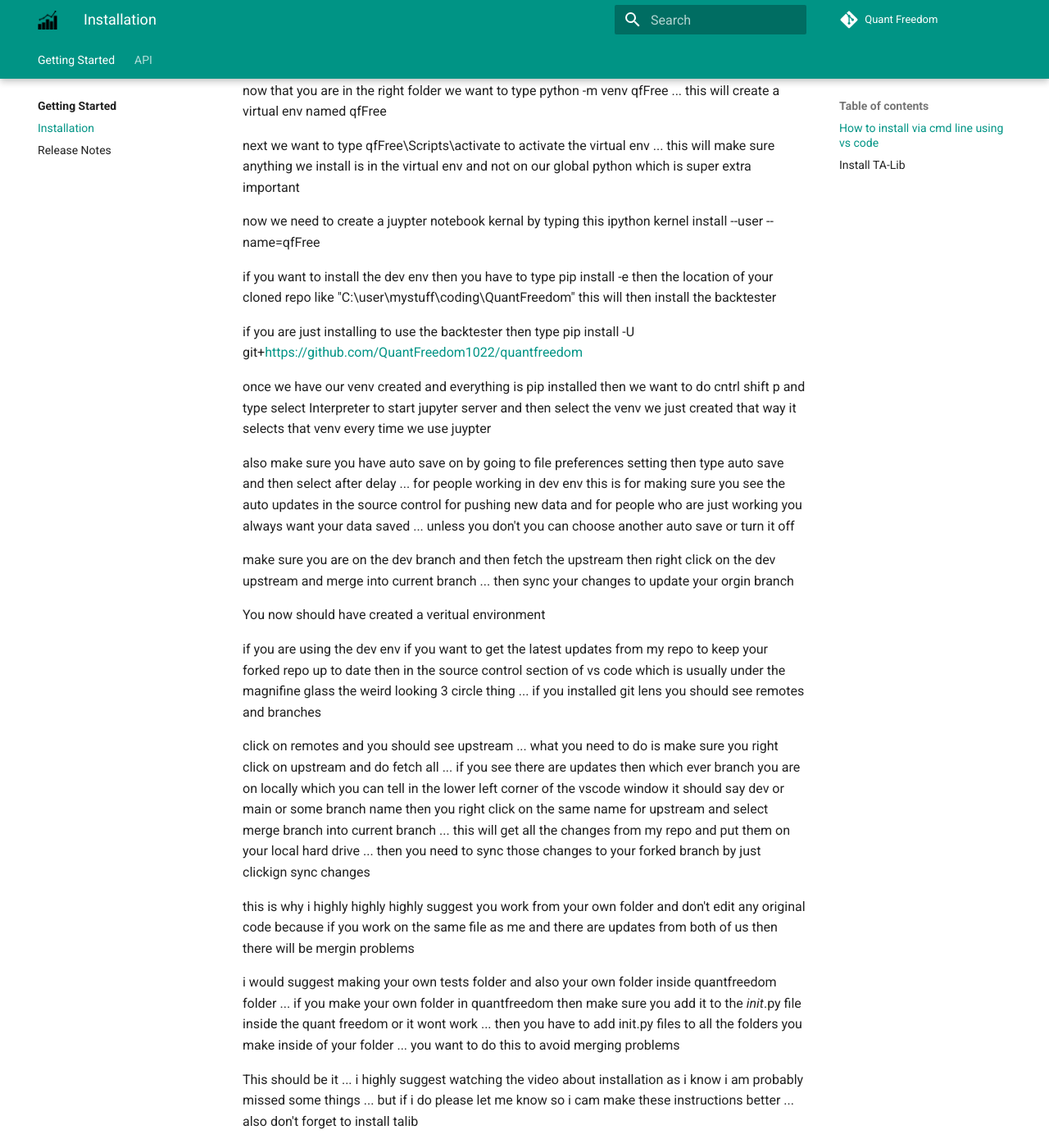
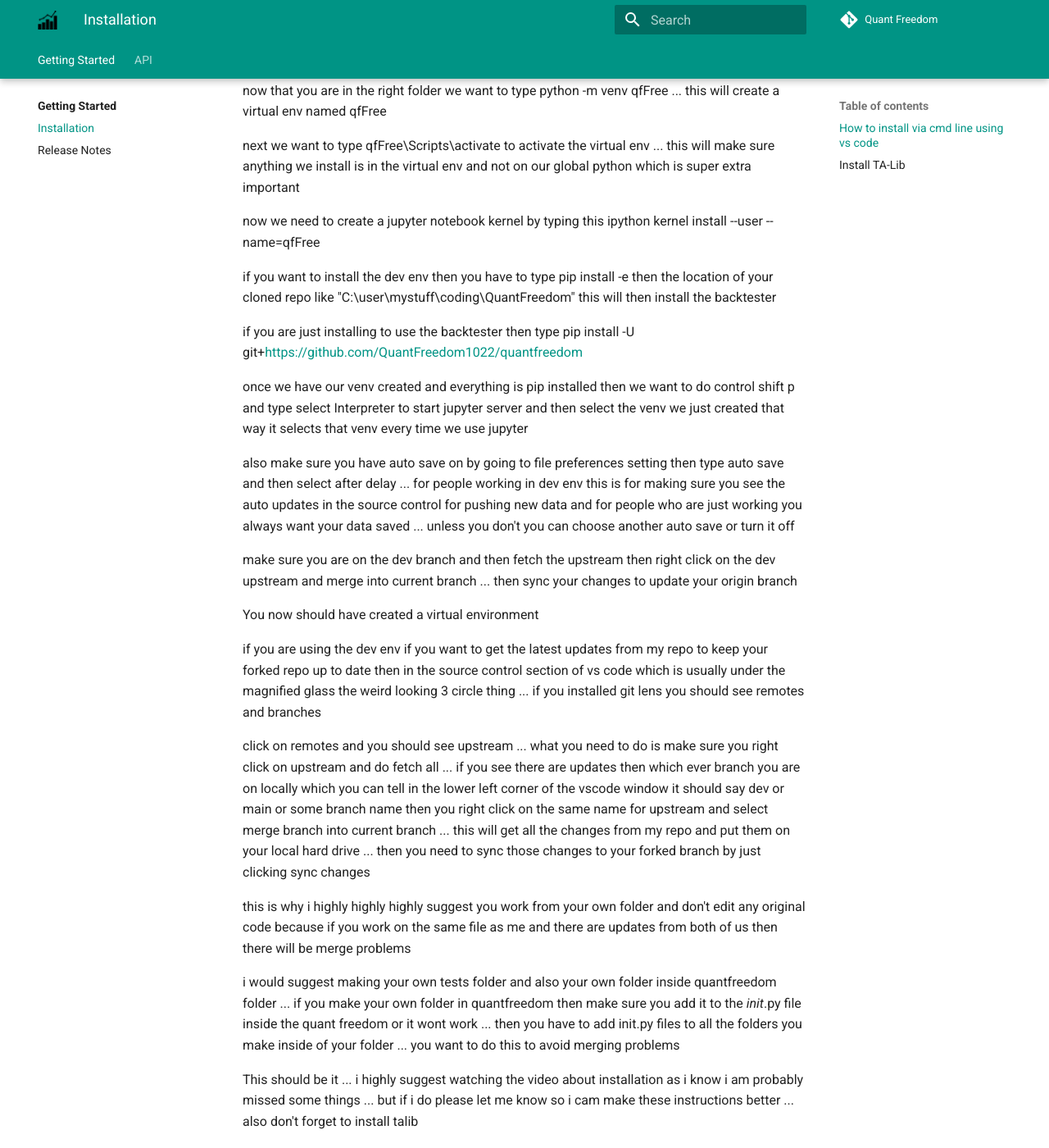
Before and after one commit to quantfreedom/QuantFreedom, an MkDocs documentation site: the page built from docs/docs/getting-started/install.md, in a window 1280 px wide and 1400 px high, scrolled down 1656 px. Shown: the whole window at 82% size. Built offline with MkDocs 1.6.1 and Material for MkDocs 9.7.7, drawn with Linux system fonts in a browser that asks for light colours; comment, search, counter and statistics services are not loaded; some of the changed text lies outside the part shown.

```diff
--- a/docs/docs/getting-started/install.md
+++ b/docs/docs/getting-started/install.md
@@ -3,24 +3,24 @@
 ## How to install via cmd line using vs code
 If you have any problems along the way make sure you message me and let me know what you are having a problem with ... i want these installation instructions to be perfect so anyone can install
 
-I am using vscode because it is so easy to use and you can use juypter notebooks in it for free
+I am using vscode because it is so easy to use and you can use jupyter notebooks in it for free
 
 Before we start:
 
-To avoid all types of issues i would suggestion uninstalling anaconda and all of your python installations, unless you know for sure that you need those previous versions for other projects and everything ... or if you are familar with python already and you know what you are doing you can keep them ... but there have been many pathing issues with having different versions and anaconda installed.
+To avoid all types of issues i would suggestion uninstalling anaconda and all of your python installations, unless you know for sure that you need those previous versions for other projects and everything ... or if you are familiar with python already and you know what you are doing you can keep them ... but there have been many pathing issues with having different versions and anaconda installed.
 
-So if you do not need to do any of this then you can move to the next section ... but if you do need to unisntall then go and uninstall all of your python versions and anaconda versions ... then go to the python website and download python 3.10.10 and then make sure you select add to path when installing and also install for all users. https://www.python.org/downloads/
+So if you do not need to do any of this then you can move to the next section ... but if you do need to uninstall then go and uninstall all of your python versions and anaconda versions ... then go to the python website and download python 3.10.10 and then make sure you select add to path when installing and also install for all users. https://www.python.org/downloads/
 
 Then make sure you have git installed ... if you don't go to the git website and download git and install. To the best of my knowledge all you need to do is just hit next for everything but i also suggest at least reading some of the options. https://git-scm.com/downloads
 
-once you have git and python installed we need to check to make sure you were able to add everything to the path properly so press your windows key and type edit the system environment variables then click on environment variables then double click on path and make sure your ptyhon 310 scripts and python 310 are at the top then you woant your vs code bin below it ... so your order should look something like mine but i think the most important is that the python version you want to use is first
+once you have git and python installed we need to check to make sure you were able to add everything to the path properly so press your windows key and type edit the system environment variables then click on environment variables then double click on path and make sure your python 310 scripts and python 310 are at the top then you want your vs code bin below it ... so your order should look something like mine but i think the most important is that the python version you want to use is first
 ![env var](docs/docs/assets/env_var.png)
 
 Now download vs code https://code.visualstudio.com/download and then go to the extensions tab and install python, jupyter and gitlens and also python environment manager
 
 once you have vscode installed launch it and then press ctrl shift p and then type in terminal select default profile .. then make sure you select cmd prompt as the default
 
-now you want to go to a location on your computer and create a folder called coding because this is where you will store your virtual environment and possibley the cloned repo
+now you want to go to a location on your computer and create a folder called coding because this is where you will store your virtual environment and possibly the cloned repo
 
 if you want to help develop the backtester then go to the github link and star and fork the project https://github.com/QuantFreedom1022/QuantFreedom ... if not skip to the next step
 
@@ -40,25 +40,25 @@ now that you are in the right folder we want to type python -m venv qfFree ... t
 
 next we want to type qfFree\Scripts\activate to activate the virtual env ... this will make sure anything we install is in the virtual env and not on our global python which is super extra important
 
-now we need to create a juypter notebook kernal by typing this ipython kernel install --user --name=qfFree
+now we need to create a jupyter notebook kernel by typing this ipython kernel install --user --name=qfFree
 
 if you want to install the dev env then you have to type pip install -e then the location of your cloned repo like "C:\user\mystuff\coding\QuantFreedom" this will then install the backtester
 
 if you are just installing to use the backtester then type pip install -U git+https://github.com/QuantFreedom1022/quantfreedom
 
-once we have our venv created and everything is pip installed then we want to do cntrl shift p and type select Interpreter to start jupyter server and then select the venv we just created that way it selects that venv every time we use juypter
+once we have our venv created and everything is pip installed then we want to do control shift p and type select Interpreter to start jupyter server and then select the venv we just created that way it selects that venv every time we use jupyter
 
 also make sure you have auto save on by going to file preferences setting then type auto save and then select after delay ... for people working in dev env this is for making sure you see the auto updates in the source control for pushing new data and for people who are just working you always want your data saved ... unless you don't you can choose another auto save or turn it off
 
-make sure you are on the dev branch and then fetch the upstream then right click on the dev upstream and merge into current branch ... then sync your changes to update your orgin branch
+make sure you are on the dev branch and then fetch the upstream then right click on the dev upstream and merge into current branch ... then sync your changes to update your origin branch
 
-You now should have created a veritual environment
+You now should have created a virtual environment
 
-if you are using the dev env if you want to get the latest updates from my repo to keep your forked repo up to date then in the source control section of vs code which is usually under the magnifine glass the weird looking 3 circle thing ... if you installed git lens you should see remotes and branches
+if you are using the dev env if you want to get the latest updates from my repo to keep your forked repo up to date then in the source control section of vs code which is usually under the magnified glass the weird looking 3 circle thing ... if you installed git lens you should see remotes and branches
 
-click on remotes and you should see upstream ... what you need to do is make sure you right click on upstream and do fetch all ... if you see there are updates then which ever branch you are on locally which you can tell in the lower left corner of the vscode window it should say dev or main or some branch name then you right click on the same name for upstream and select merge branch into current branch ... this will get all the changes from my repo and put them on your local hard drive ... then you need to sync those changes to your forked branch by just clickign sync changes
+click on remotes and you should see upstream ... what you need to do is make sure you right click on upstream and do fetch all ... if you see there are updates then which ever branch you are on locally which you can tell in the lower left corner of the vscode window it should say dev or main or some branch name then you right click on the same name for upstream and select merge branch into current branch ... this will get all the changes from my repo and put them on your local hard drive ... then you need to sync those changes to your forked branch by just clicking sync changes
 
-this is why i highly highly highly suggest you work from your own folder and don't edit any original code because if you work on the same file as me and there are updates from both of us then there will be mergin problems
+this is why i highly highly highly suggest you work from your own folder and don't edit any original code because if you work on the same file as me and there are updates from both of us then there will be merge problems
 
 i would suggest making your own tests folder and also your own folder inside quantfreedom folder ... if you make your own folder in quantfreedom then make sure you add it to the _init_.py file inside the quant freedom or it wont work ... then you have to add init.py files to all the folders you make inside of your folder ... you want to do this to avoid merging problems
 
```
Also changed, not shown: README.md.
